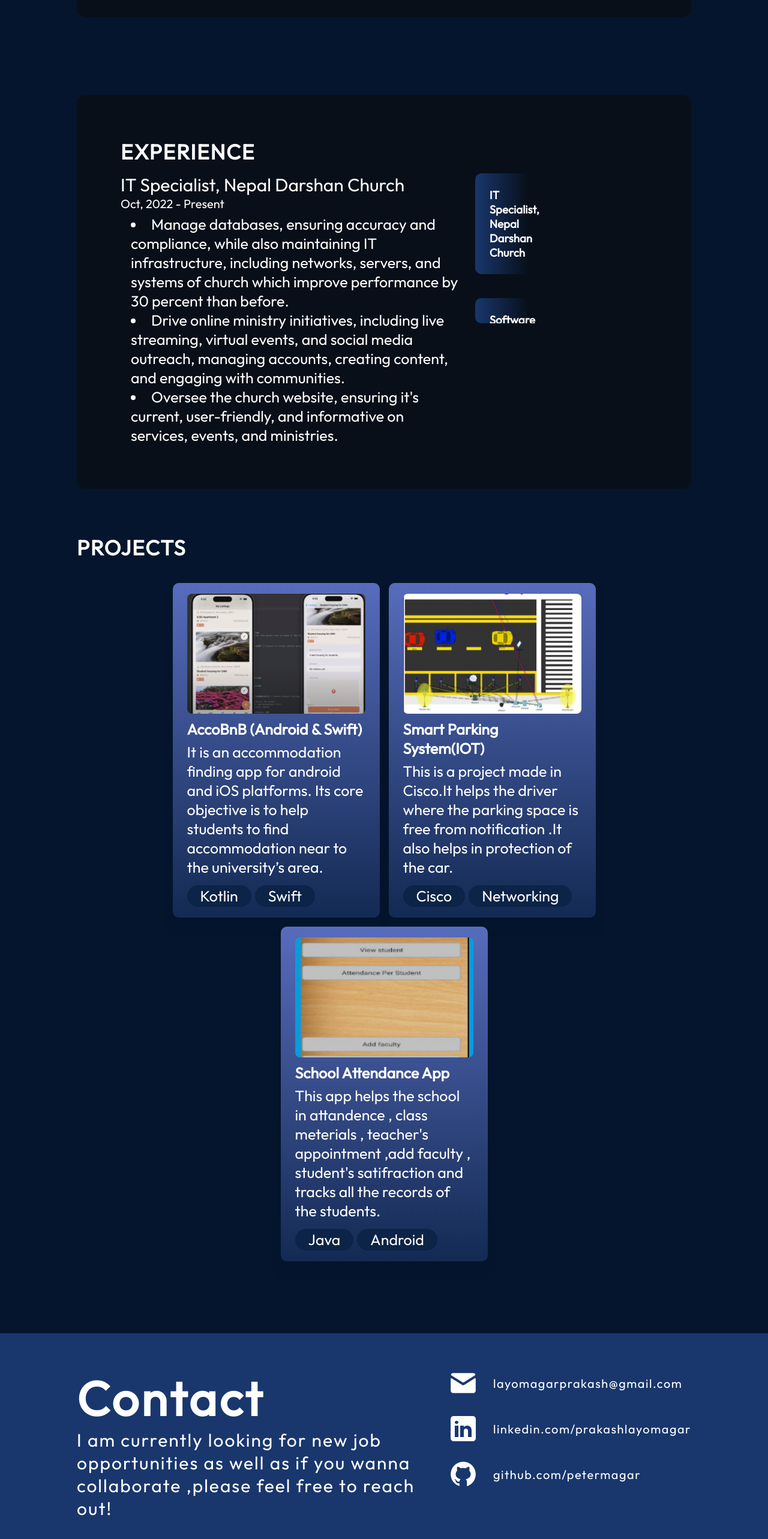
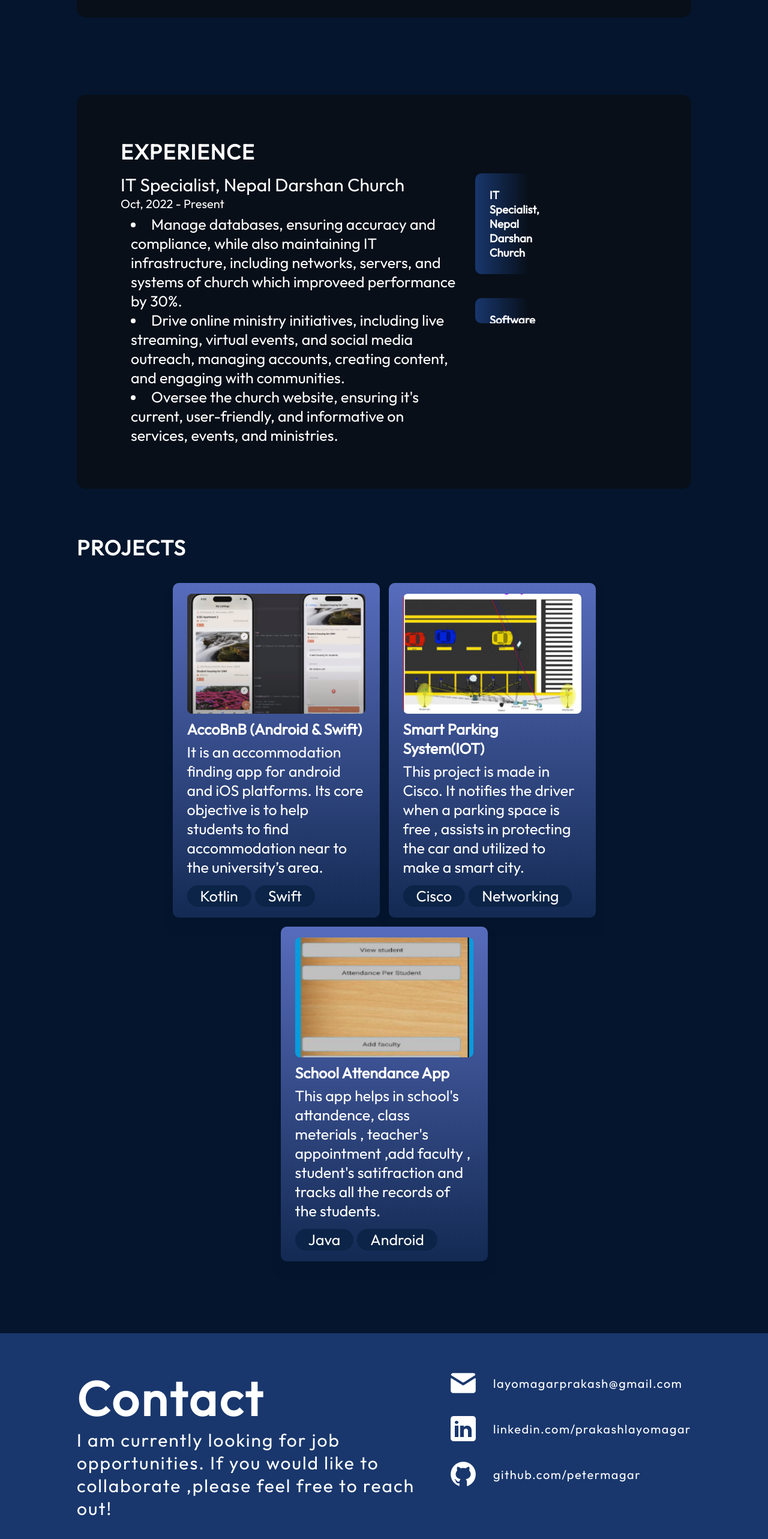
Before and after one commit to petermagar/Personal-Portfolio, a React (Vite) app: page / in a window 1280 px wide. Shown: the part 2688-5254 px from the top of the page at 60% size. Built offline with nearby package versions, Linux system fonts and the light colour scheme.

Commit message:
Solved errors

```diff
--- a/src/Components/Contact/Contact.jsx
+++ b/src/Components/Contact/Contact.jsx
@@ -8,7 +8,7 @@ export const Contact = () => {
     <footer id="contact" className={styles.container}>
       <div className={styles.text}>
         <h2>Contact</h2>
-        <p> I am currently looking for new job opportunities as well as if you wanna collaborate ,please feel free to reach out!</p>
+        <p> I am currently looking for job opportunities.  If you would like to collaborate ,please feel free to reach out!</p>
       </div>
       <ul className={styles.links}>
         <li className={styles.link}>
--- a/src/Components/Projects/ProjectCard.module.css
+++ b/src/Components/Projects/ProjectCard.module.css
@@ -8,6 +8,7 @@
   box-shadow: 0 16px 14px 0 #04152d;
   padding: 18px 24px;
   max-width: 345px;
+
 }
 
 .image {
--- a/src/data/history.json
+++ b/src/data/history.json
@@ -5,7 +5,7 @@
     "startDate": "Oct, 2022",
     "endDate": "Present",
     "experiences": [
-      "Manage databases, ensuring accuracy and compliance, while also maintaining IT infrastructure, including networks, servers, and systems of church which improve performance by 30 percent than before.",
+      "Manage databases, ensuring accuracy and compliance, while also maintaining IT infrastructure, including networks, servers, and systems of church which improveed performance by 30%.",
       "Drive online ministry initiatives, including live streaming, virtual events, and social media outreach, managing accounts, creating content, and engaging with communities.",
       "Oversee the church website, ensuring it's current, user-friendly, and informative on services, events, and ministries."
     ]
--- a/src/data/project.json
+++ b/src/data/project.json
@@ -8,13 +8,13 @@
     {
       "title": "Smart Parking System(IOT)",
       "imageSrc": "projects/SmartParking.png",
-      "description": "This is a project made in Cisco.It helps the driver where the parking space is free from notification .It also helps in protection of the car.    ",
+      "description": "This project is made in Cisco. It notifies the driver when a parking space is free , assists in protecting the car and  utilized to make a smart city. ",
       "skills": ["Cisco", "Networking"]
     },
     {
       "title": "School Attendance App",
       "imageSrc": "projects/Attandenceapp.png",
-      "description": "This app helps the school in attandence , class meterials , teacher's appointment ,add faculty ,  student's satifraction and tracks all the records of the students. ",
+      "description": "This app helps in school's attandence, class meterials , teacher's appointment ,add faculty ,  student's satifraction and tracks all the records of the students. ",
       "skills": ["Java" , "Android"]
     }
   ]
```
